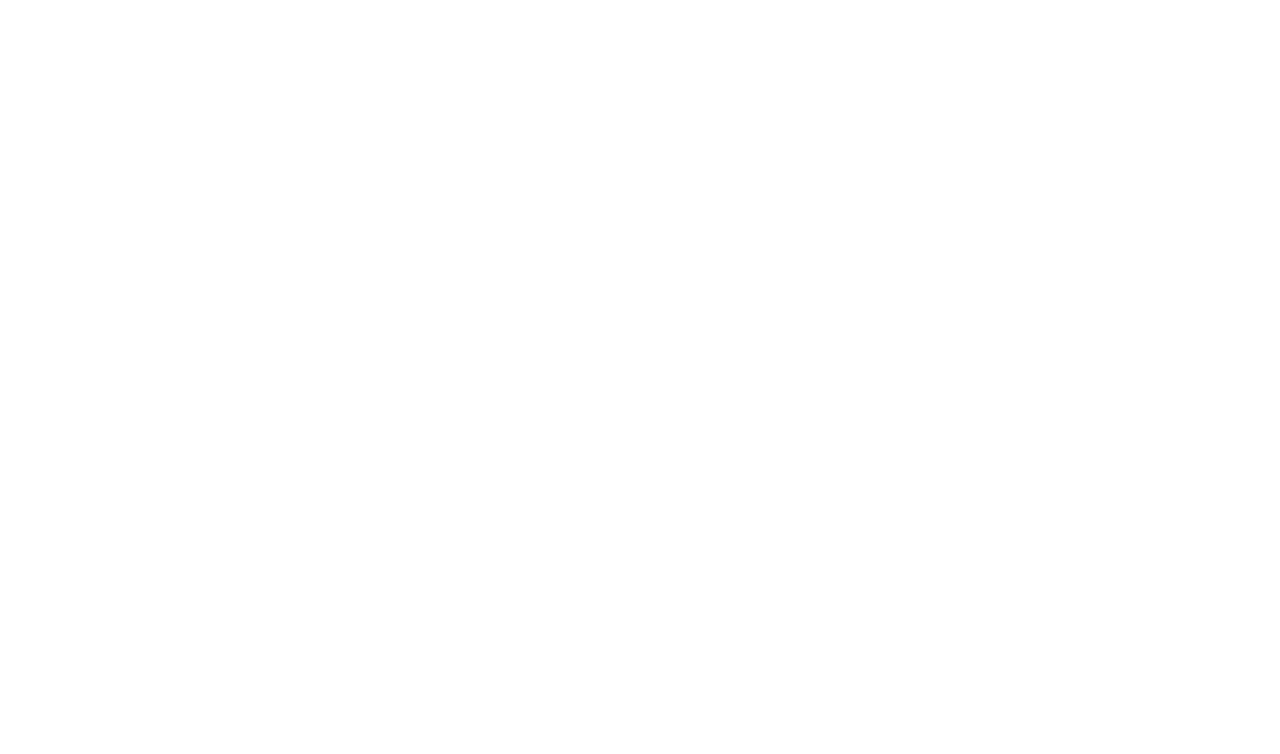
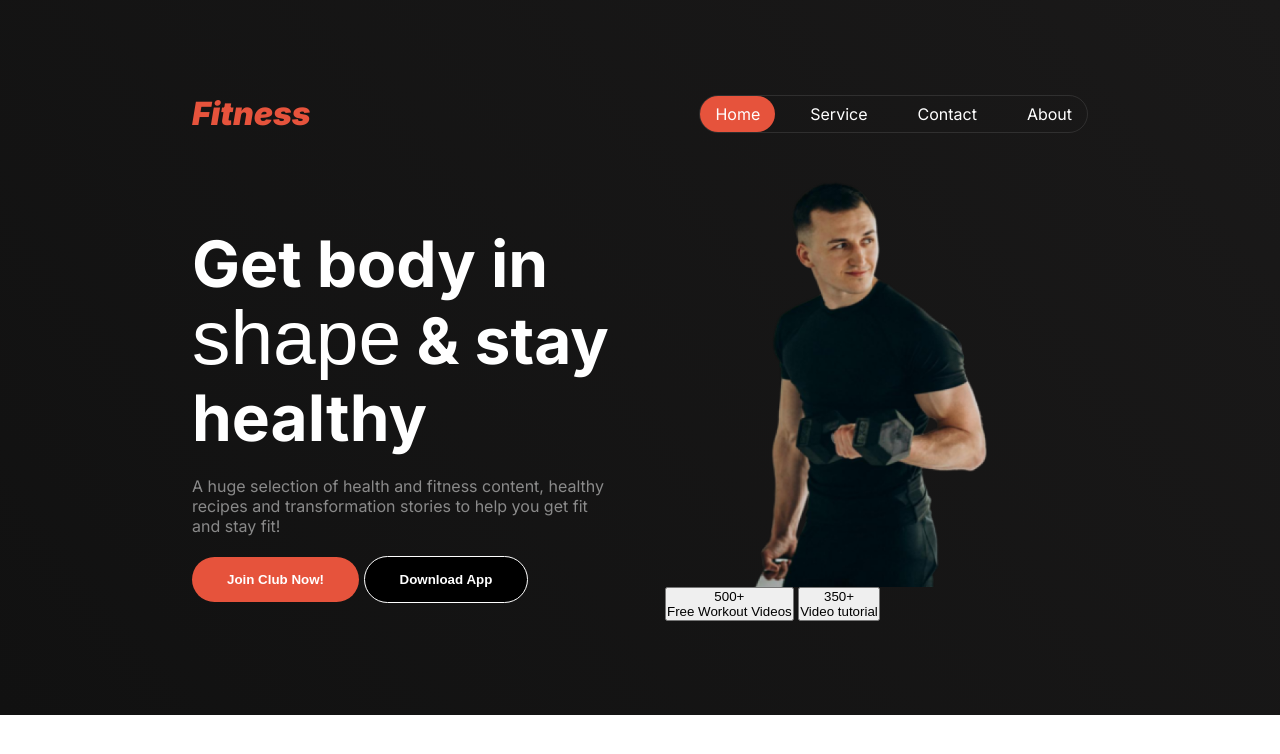
Before and after one commit to Md-KamrulHassan/Fitness-and-gym, a plain HTML site: page index.html in a window 1280 px wide. Drawn offline with Linux system fonts and the light colour scheme; a web font is replaced by a local one.

Commit message:
complete the desktop version of header section

```diff
--- a/index.html
+++ b/index.html
@@ -1,11 +1,59 @@
 <!DOCTYPE html>
 <html lang="en">
-<head>
-  <meta charset="UTF-8">
-  <meta name="viewport" content="width=device-width, initial-scale=1.0">
-  <title>Fitness</title>
-</head>
-<body>
-
-</body>
+  <head>
+    <meta charset="UTF-8" />
+    <meta name="viewport" content="width=device-width, initial-scale=1.0" />
+    <link rel="stylesheet" href="style/general.css" />
+    <link rel="stylesheet" href="style/header.css" />
+    <title>Fitness</title>
+  </head>
+  <body>
+    <!-- header section -->
+    <header class="header_container">
+      <div class="container">
+        <nav class="nav flexbox">
+          <div>
+            <span class="nav_logo">Fitness</span>
+          </div>
+          <div class="nav_menu">
+            <ul class="nav_list flexbox">
+              <li id="menu-1"><a href="#">Home</a></li>
+              <li id="menu-2"><a href="#">Service</a></li>
+              <li id="menu-3"><a href="#">Contact</a></li>
+              <li id="menu-4"><a href="#">About</a></li>
+            </ul>
+          </div>
+        </nav>
+        <!-- header content section  -->
+        <section class="content_section flexbox">
+          <div class="fitness_content">
+            <h1 class="title">
+              Get body in <br />
+              <span>shape</span> & stay <br />
+              healthy
+            </h1>
+            <p class="desc primary_font_color">
+              A huge selection of health and fitness content, healthy recipes
+              and transformation stories to help you get fit and stay fit!
+            </p>
+            <button class="primary_btn">Join Club Now!</button>
+            <button class="secondary_btn">Download App</button>
+          </div>
+          <div class="tutorial">
+            <img src="images/Images 2.png" alt="" class="tutorial_image" />
+            <button class="tutorial_btn-1">
+              <span class="video_numbers"> 500+</span>
+              <br />
+              <span class="video_desc"> Free Workout Videos</span>
+            </button>
+            <button class="tutorial_btn-2">
+              <span class="video_numbers"> 350+</span>
+              <br />
+              <span class="video_desc"> Video tutorial</span>
+            </button>
+          </div>
+        </section>
+      </div>
+    </header>
+  </body>
 </html>
--- /dev/null
+++ b/style/general.css
@@ -0,0 +1,35 @@
+@import url("https://fonts.googleapis.com/css2?family=Inter:ital,opsz,wght@0,14..32,100..900;1,14..32,100..900&display=swap");
+
+body {
+  font-family: "Inter", sans-serif;
+  font-optical-sizing: auto;
+  font-weight: 400;
+  font-style: normal;
+}
+* {
+  margin: 0px;
+  padding: 0px;
+  box-sizing: border-box;
+}
+
+.primary__background_color {
+  background-color: #e6533c;
+}
+
+.primary_font_color {
+  color: rgba(255, 255, 255, 0.5);
+}
+
+.primary_btn {
+  font-weight: 600;
+  padding: 15px 35px 15px 35px;
+  border-radius: 42px;
+  color: white;
+  background-color: #e6533c;
+  border: none;
+  cursor: pointer;
+}
+
+.flexbox {
+  display: flex;
+}
--- /dev/null
+++ b/style/header.css
@@ -0,0 +1,97 @@
+@import url("https://fonts.cdnfonts.com/css/miama");
+
+.header_container {
+  width: 100%;
+  height: 715px;
+  color: white;
+  background: linear-gradient(50deg, rgb(17, 17, 17), rgb(26, 25, 25) 100%);
+  display: flex;
+  justify-content: center;
+  align-items: center;
+}
+
+.header_container .container {
+  width: 70%;
+}
+
+.nav {
+  justify-content: space-between;
+  align-items: center;
+}
+
+.nav_logo {
+  color: #e6533c;
+  font-size: 2rem;
+  font-weight: 900;
+  font-style: italic;
+}
+.nav_list {
+  list-style: none;
+  gap: 20px;
+  border: 1px solid rgba(255, 255, 255, 0.1);
+  border-radius: 40px;
+}
+
+.nav_list li {
+}
+
+.nav_list li a {
+  text-decoration: none;
+  color: white;
+  padding: 8px 15px;
+  display: inline-block;
+}
+.nav_list li a:hover {
+  background-color: #e6533c;
+  border-radius: 25px;
+  padding: 8px 15px;
+}
+#menu-1 {
+  background-color: #e6533c;
+  border-radius: 25px;
+}
+
+.content_section {
+  justify-content: space-between;
+  gap: 50px;
+  margin-top: 32px;
+}
+
+/* fitness content  */
+.fitness_content {
+  width: 50%;
+  margin-top: 60px;
+}
+
+.fitness_content .title {
+  font-size: 4rem;
+}
+.fitness_content .title span {
+  font-family: "Miama", sans-serif;
+  font-weight: 400;
+  font-size: 4.8rem;
+  line-height: 0%;
+}
+.fitness_content .desc {
+  margin: 20px 0px;
+}
+
+.secondary_btn {
+  font-weight: 600;
+  padding: 15px 35px 15px 35px;
+  border-radius: 42px;
+  color: white;
+  background-color: black;
+  border: 1px solid rgb(255, 255, 255);
+  cursor: pointer;
+}
+/* tutorial section  */
+.tutorial {
+  width: 50%;
+}
+
+.tutorial_image {
+  width: 60%;
+  display: block;
+  margin: 0 auto;
+}
```
